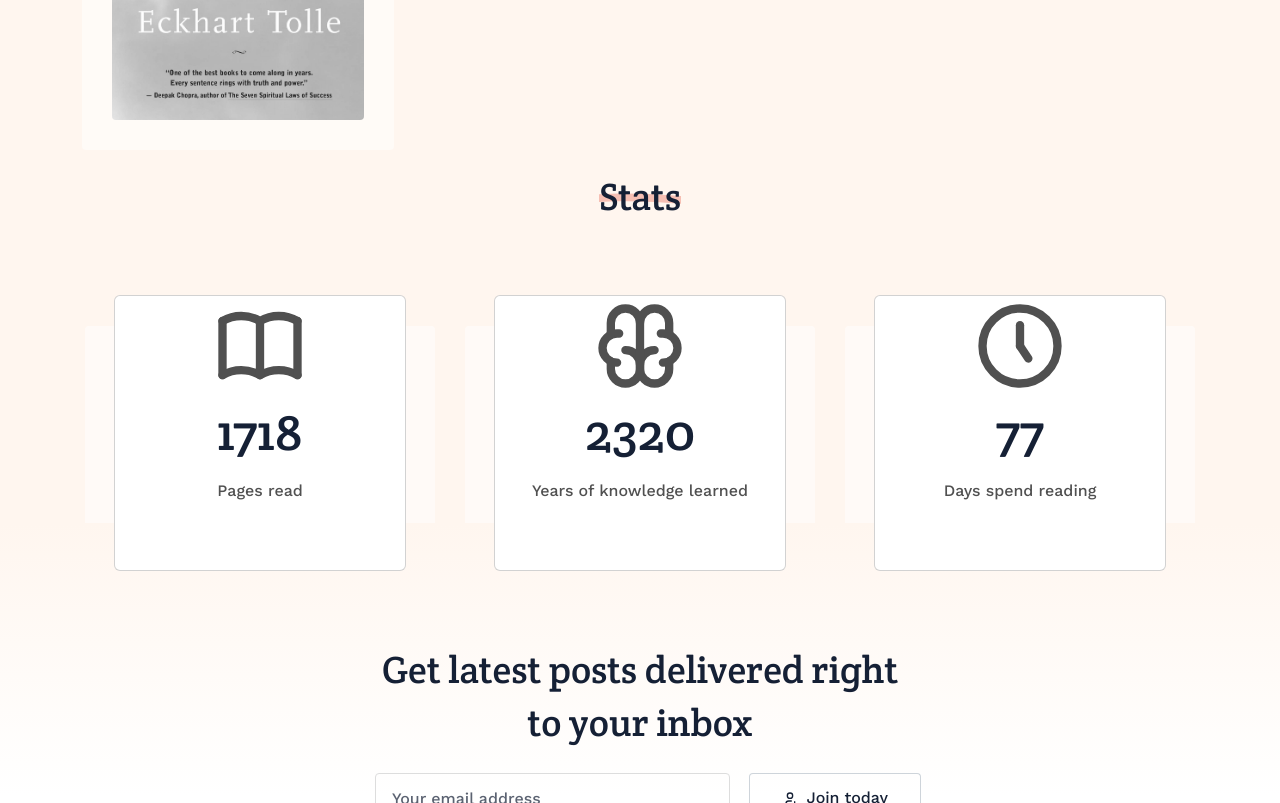
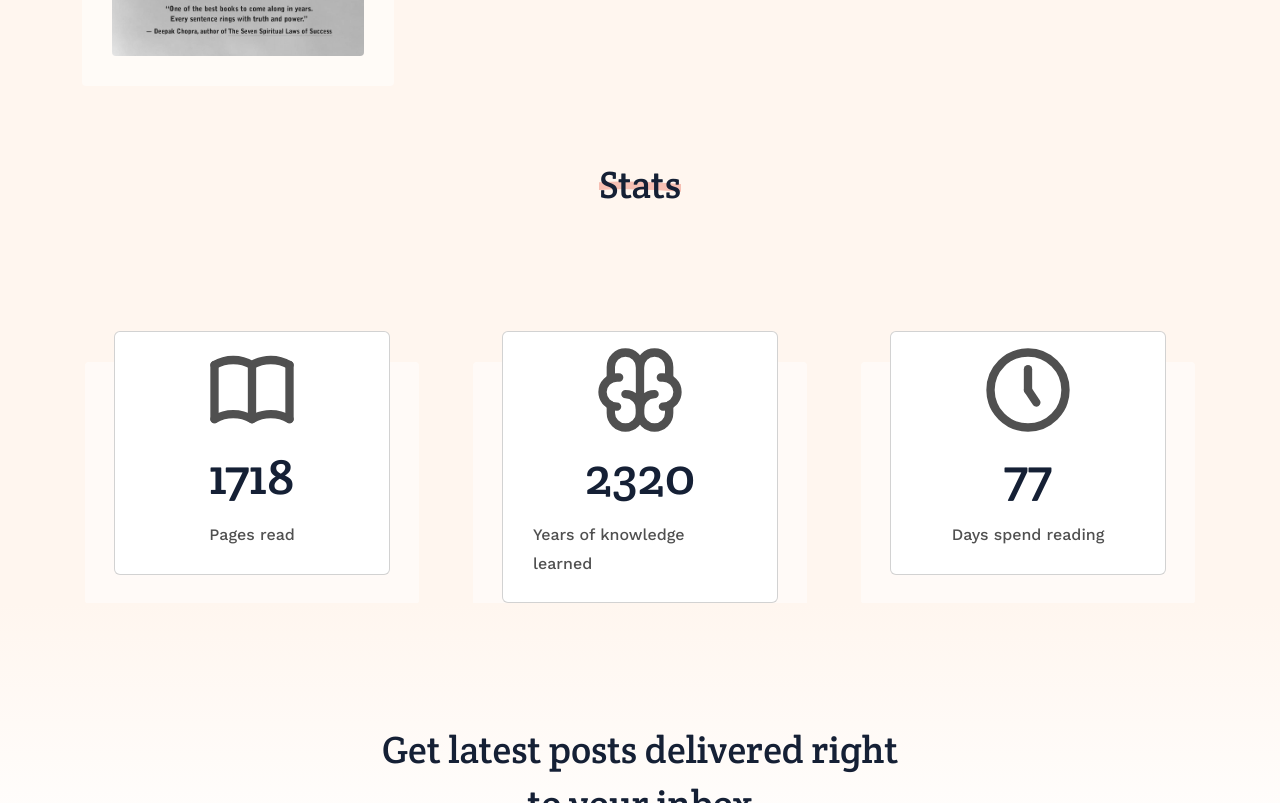
Before and after one commit to DevinHaas/peopleofgrowth, a Next.js app: page / in a window 1280 px wide. Shown: the part 1884-2687 px from the top of the page. Built offline with nearby package versions, Linux system fonts and the light colour scheme.

Commit message:
improved styling of Stats and Post in Mobile

```diff
--- a/components/Post.js
+++ b/components/Post.js
@@ -21,7 +21,7 @@ export default function Post({
       }`}
     >
       <div className="card-body">
-        <Link href={`/blog/${slug}`} className="d-block" title={title}>
+        <Link href={`/blog/${slug}`} className="d-flex justify-content-center" title={title}>
           <div className="post-image position-relative w-75">
             <Image
               className="rounded img-fluid"
--- a/components/Stats.js
+++ b/components/Stats.js
@@ -43,12 +43,12 @@ export default function Stats() {
     }, []);
 
     return (
-        <div className="row">
-            <h2 className="section-title text-center mb-4">
+        <div className="mt-4 mt-lg-1 row gy-5 gx-4 g-xl-5">
+            <h2 className="section-title text-center mb-0 mb-lg-4">
                 <span className="p-0">Stats</span>
             </h2>
             <div className="col-12 col-md-4">
-                <div className="card quote-card h-100 mt-lg-5">
+                <div className="card quote-card py-2 mt-lg-5">
 
                     <div className="quote-text d-flex flex-column align-items-center">
                         <IconBook size={100}></IconBook>
@@ -58,7 +58,7 @@ export default function Stats() {
                 </div>
             </div>
             <div className="col-12 col-md-4">
-                <div className="card quote-card h-100 mt-lg-5">
+                <div className="card quote-card mt-lg-5 py-2 mt-lg-5">
                     <div className="quote-text d-flex flex-column align-items-center">
                         <IconBrain size={100}></IconBrain>
                         <h1 id="years" ref={yearRef}></h1>
@@ -67,7 +67,7 @@ export default function Stats() {
                 </div>
             </div>
             <div className="col-12 col-md-4">
-                <div className="card quote-card h-100 mt-lg-5">
+                <div className="card quote-card mt-lg-0 py-2 mt-lg-5">
                     <div className="quote-text d-flex flex-column align-items-center">
                         <IconClockHour5 size={100}></IconClockHour5>
                         <h1 id="days" ref={daysRef}></h1>
--- a/styles/main.scss
+++ b/styles/main.scss
@@ -35,11 +35,12 @@
 .card {
   &.quote-card {
     padding: 0 30px;
-    margin: 5em 2em 0 2em;
+    margin: 1em 2em 0 2em;
     background-color: $white;
     @include mobile {
       padding: 0 10px;
     }
+
 
     &::before {
       content: "";
@@ -67,8 +68,11 @@
     .quote-text::before {
       background-color: $darken;
     }
+  }
+  .card.stats-card{
     background-color: $darken;
   }
+  background-color: $darken;
 
   .card-body {
     a:hover {
@@ -90,6 +94,10 @@
 
     .card-body {
       padding: 0;
+
+      @include mobile {
+        text-align: center;
+      }
 
       a:hover {
         color: inherit;
@@ -199,7 +207,13 @@
   .card-meta,
   .card-footer {
     zoom: 0.95;
+
+    @include mobile{
+      display: flex;
+      justify-content: center;
+    }
   }
+
 }
 
 // card-meta
```
